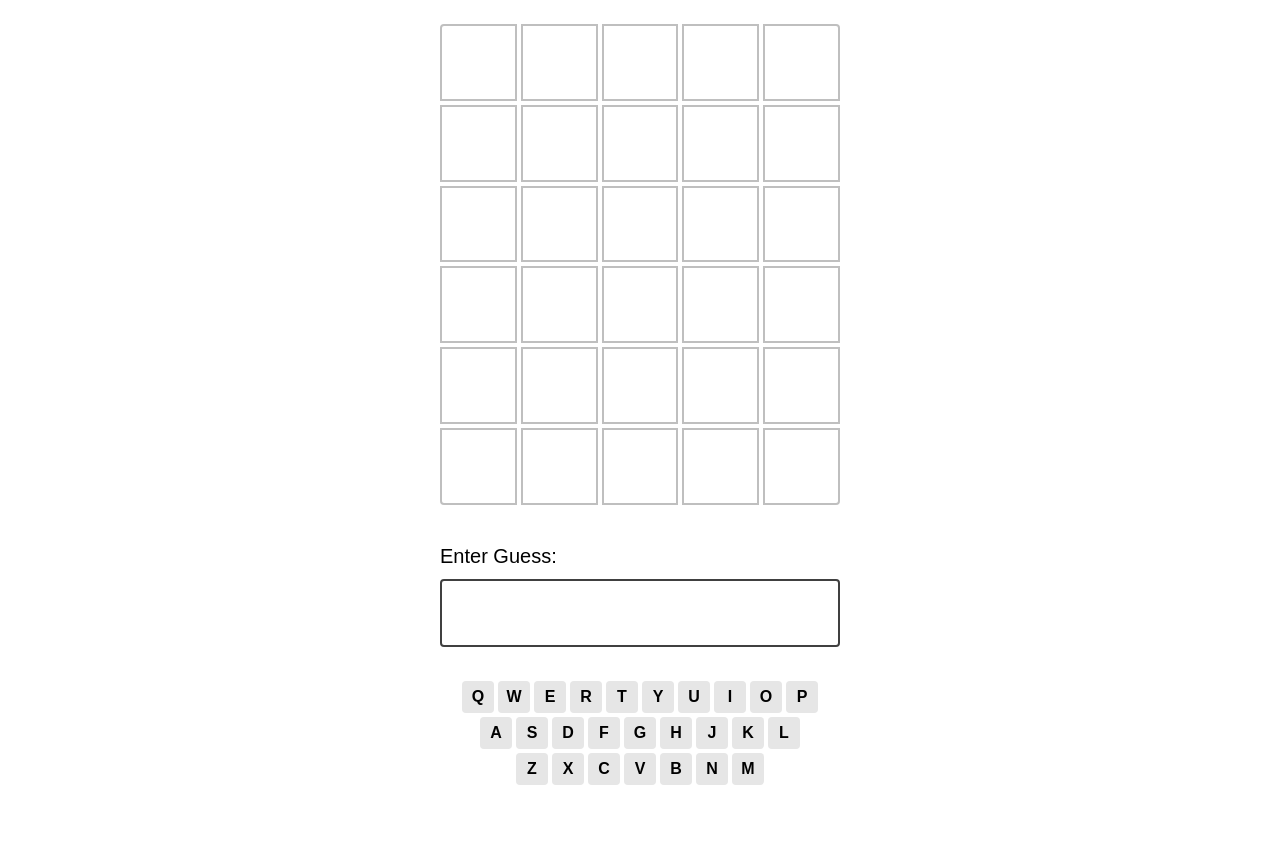
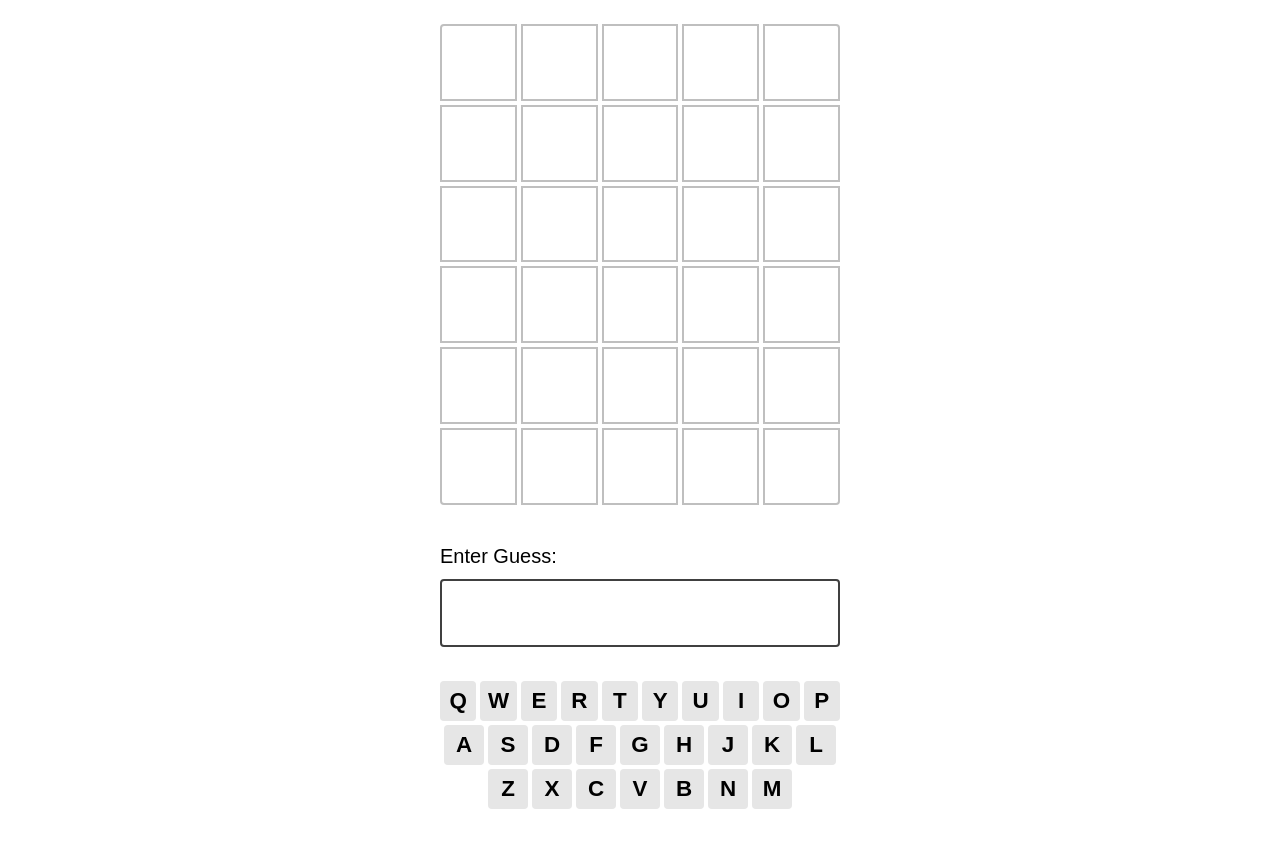
Before and after one commit to shristi-gupta21/wordle, a React app: page / in a window 1280 px wide. Shown: the part 72-913 px from the top of the page. Before the commit the page ends 889 px from the top, so only its background shows below. Built offline with nearby package versions, Linux system fonts and the light colour scheme.

Commit message:
keyboard key size change

```diff
--- a/src/components/EnterWord/EnterWord.js
+++ b/src/components/EnterWord/EnterWord.js
@@ -28,6 +28,7 @@ function EnterWord({ guessesList, setGuessesList, answer, setStatus }) {
         onChange={(e) => setGuessWord(e.target.value.toUpperCase())}
         placeholder=""
         value={guessWord}
+        autoComplete={"off"}
       />
     </form>
   );
--- a/src/styles.css
+++ b/src/styles.css
@@ -1,6 +1,3 @@
-/*
-  Theme and global variables
-*/
 html {
   overflow-y: scroll;
 
@@ -244,13 +241,13 @@ h1 {
 }
 
 .keyboard .letter {
-  width: 2rem;
-  height: 2rem;
+  width: 2.5rem;
+  height: 2.5rem;
   border-radius: 4px;
   display: grid;
   place-content: center;
   background: var(--color-gray-900);
-  font-size: 1rem;
+  font-size: 1.4rem;
   font-weight: 600;
 }
 
```
Also changed, not shown: src/game-helpers.js (+6 -11 lines), 4 other files.
